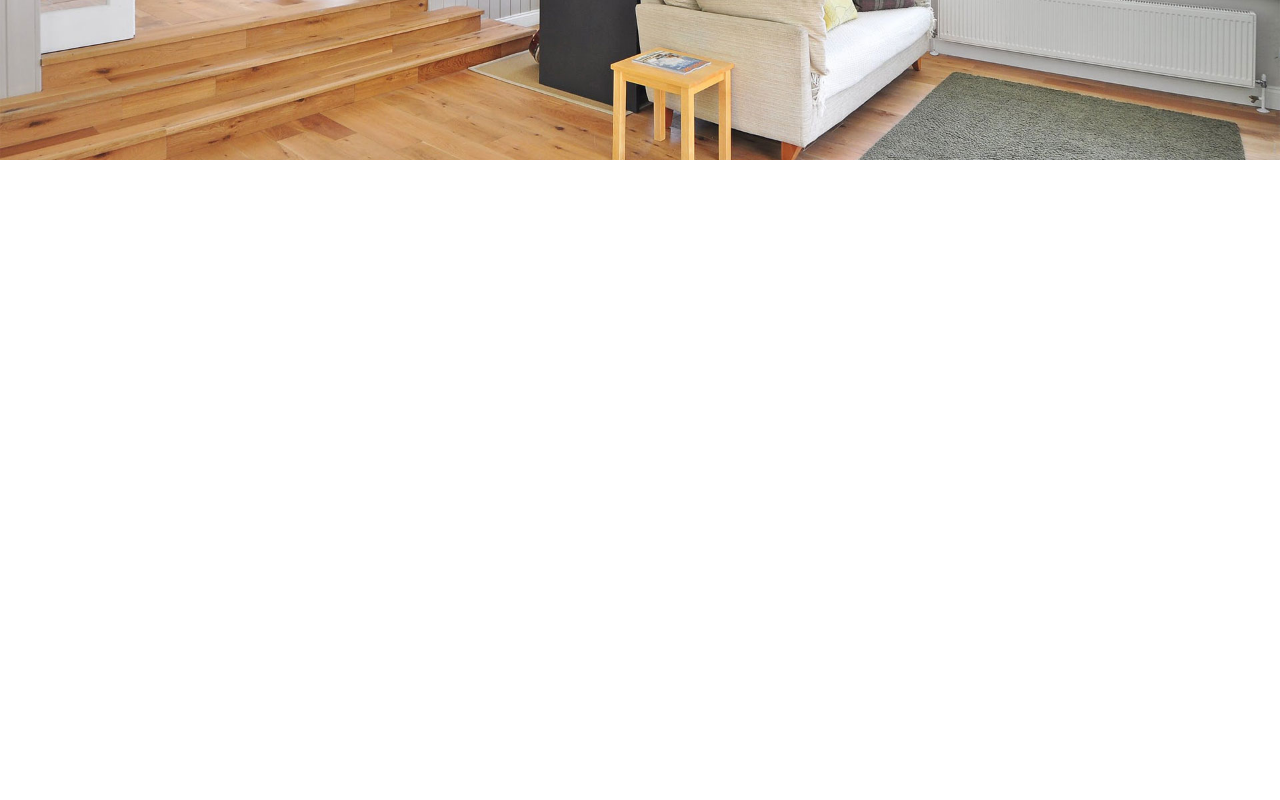
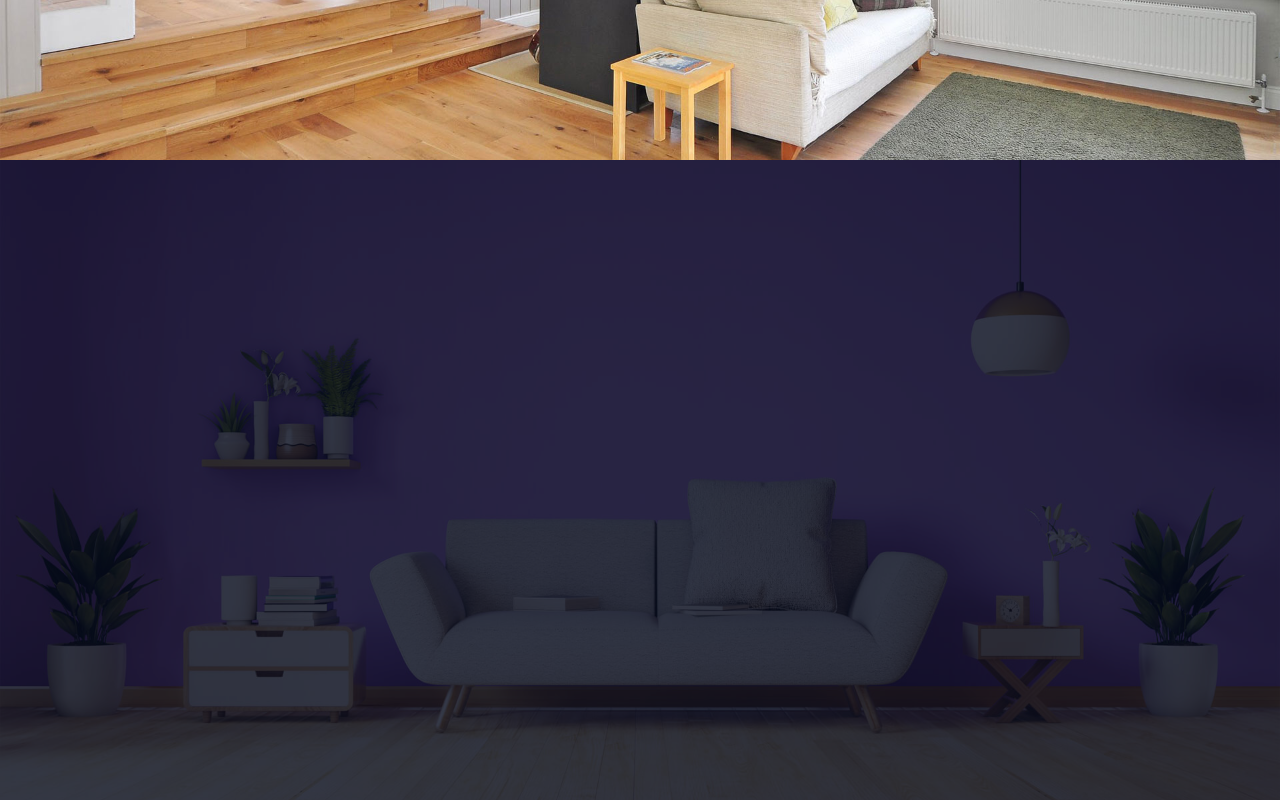
Before and after one commit to Geraldekene07/real-estate, a React (Vite) app: page / in a window 1280 px wide. Shown: the part 3304-4104 px from the top of the page. Before the commit the page ends 3464 px from the top, so only its background shows below. Built offline with nearby package versions, Linux system fonts and the light colour scheme; a web font is replaced by a local one.

Commit message:
testimonial

```diff
--- a/src/App.jsx
+++ b/src/App.jsx
@@ -5,6 +5,7 @@ import Section from "./components/Section";
 import Section2 from "./components/Section2";
 import Section3 from "./components/Section3";
 import Section4 from "./components/Section4";
+import Section5 from "./components/Section5";
 
 function App() {
 
@@ -16,6 +17,7 @@ function App() {
   <Section2/>
   <Section3/>
   <Section4/>
+  <Section5/>
   </>;
 }
 
--- /dev/null
+++ b/src/components/Section5.jsx
@@ -0,0 +1,24 @@
+import React from 'react'
+import testimonial from '../assets/testimomials.jpg'
+
+const Section5 = () => {
+    const back5 = {
+        backgroundImage: `url(${testimonial})`,
+        backgroundSize: "cover",
+        backgroundRepeat: "no-repeat",
+        backgroundPosition: "center center",
+        // backgroundAttachment: "fixed",
+        minHeight: "80vh",
+      };
+  return (
+    <div className='relative' style={back5}>
+              <div className="absolute inset-0 bg-purple opacity-80"></div>
+
+        <div>
+
+        </div>
+    </div>
+  )
+}
+
+export default Section5
--- a/tailwind.config.js
+++ b/tailwind.config.js
@@ -69,6 +69,7 @@ module.exports = withMT({
       },
       colors: {
         "custom-blue": "#000040",
+        "purple": "#060C1F",
         bg: "transparent",
         "linear-gradient": "(135deg,rgb(2,3,129) 0%,rgb(40,116,252) 100%)",
         "new-blue": "#0003C5",
```
Also changed, not shown: src/assets/testimomials.jpg (added).
